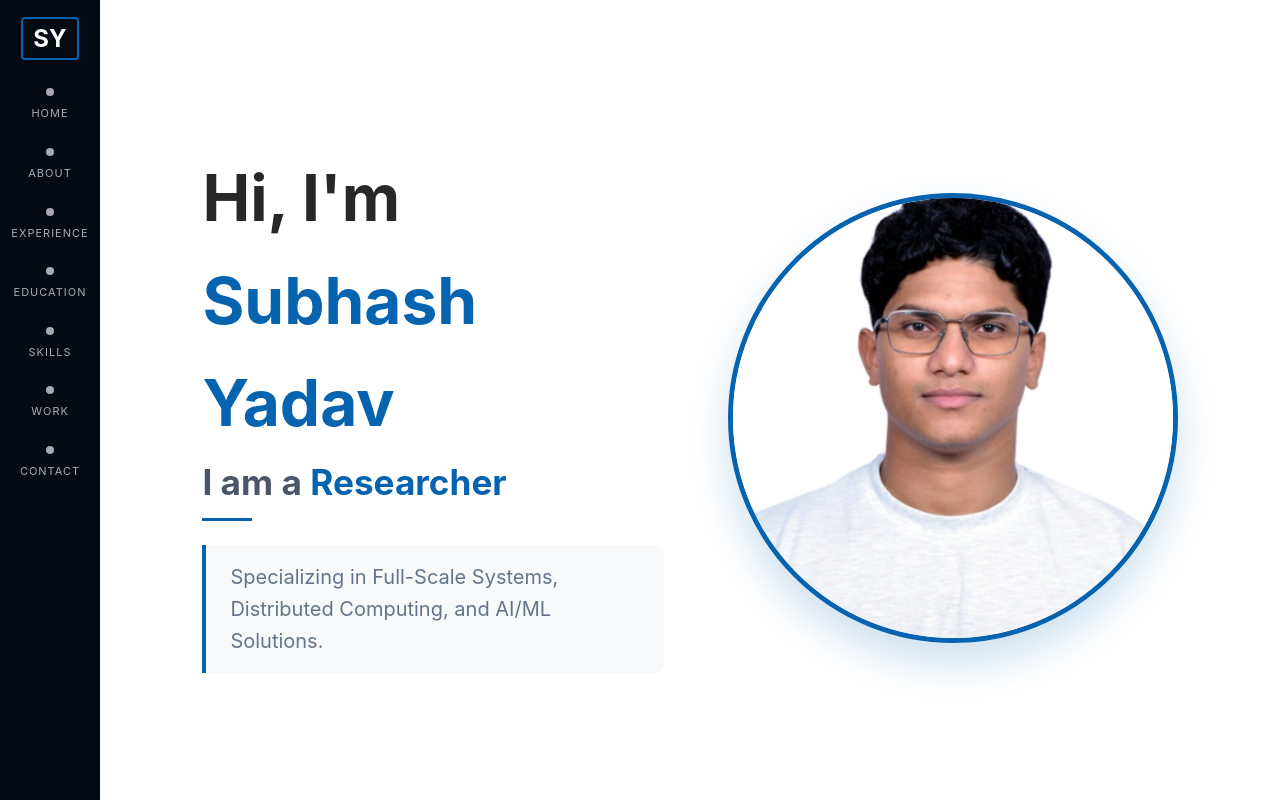
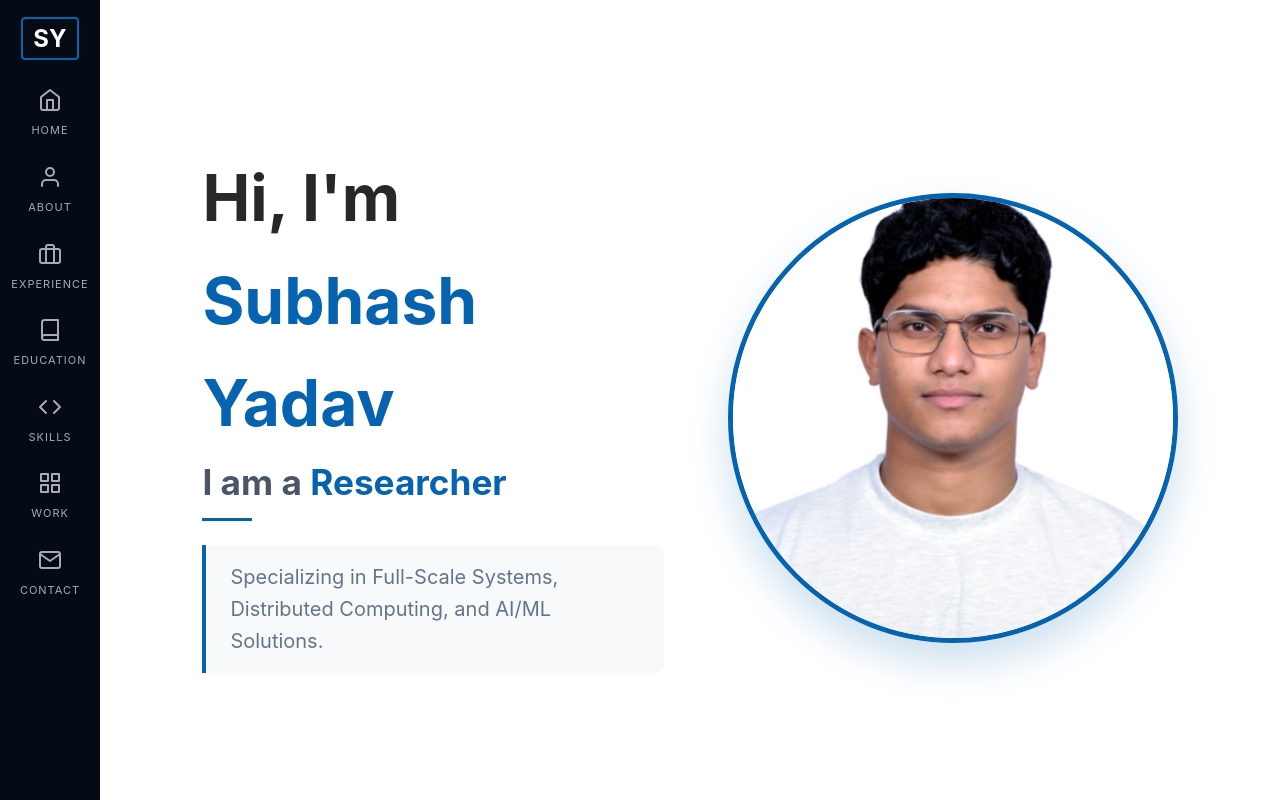
Before and after one commit to subhashyadavon/SubhashYadav, a React (Vite) app: page / in a window 1280 px wide. Shown: the top 800 px of the page. Built offline with nearby package versions, Linux system fonts and the light colour scheme.

Commit message:
feat: added svg icons to sidebar navigation

```diff
--- /dev/null
+++ b/src/components/Navbar/NavIcons.jsx
@@ -0,0 +1,52 @@
+import React from 'react';
+
+export const HomeIcon = () => (
+  <svg width="24" height="24" viewBox="0 0 24 24" fill="none" stroke="currentColor" strokeWidth="2" strokeLinecap="round" strokeLinejoin="round">
+    <path d="M3 9l9-7 9 7v11a2 2 0 0 1-2 2H5a2 2 0 0 1-2-2z"></path>
+    <polyline points="9 22 9 12 15 12 15 22"></polyline>
+  </svg>
+);
+
+export const UserIcon = () => (
+  <svg width="24" height="24" viewBox="0 0 24 24" fill="none" stroke="currentColor" strokeWidth="2" strokeLinecap="round" strokeLinejoin="round">
+    <path d="M20 21v-2a4 4 0 0 0-4-4H8a4 4 0 0 0-4 4v2"></path>
+    <circle cx="12" cy="7" r="4"></circle>
+  </svg>
+);
+
+export const BriefcaseIcon = () => (
+  <svg width="24" height="24" viewBox="0 0 24 24" fill="none" stroke="currentColor" strokeWidth="2" strokeLinecap="round" strokeLinejoin="round">
+    <rect x="2" y="7" width="20" height="14" rx="2" ry="2"></rect>
+    <path d="M16 21V5a2 2 0 0 0-2-2h-4a2 2 0 0 0-2 2v16"></path>
+  </svg>
+);
+
+export const BookIcon = () => (
+  <svg width="24" height="24" viewBox="0 0 24 24" fill="none" stroke="currentColor" strokeWidth="2" strokeLinecap="round" strokeLinejoin="round">
+    <path d="M4 19.5A2.5 2.5 0 0 1 6.5 17H20"></path>
+    <path d="M6.5 2H20v20H6.5A2.5 2.5 0 0 1 4 19.5v-15A2.5 2.5 0 0 1 6.5 2z"></path>
+  </svg>
+);
+
+export const CodeIcon = () => (
+  <svg width="24" height="24" viewBox="0 0 24 24" fill="none" stroke="currentColor" strokeWidth="2" strokeLinecap="round" strokeLinejoin="round">
+    <polyline points="16 18 22 12 16 6"></polyline>
+    <polyline points="8 6 2 12 8 18"></polyline>
+  </svg>
+);
+
+export const GridIcon = () => (
+  <svg width="24" height="24" viewBox="0 0 24 24" fill="none" stroke="currentColor" strokeWidth="2" strokeLinecap="round" strokeLinejoin="round">
+    <rect x="3" y="3" width="7" height="7"></rect>
+    <rect x="14" y="3" width="7" height="7"></rect>
+    <rect x="14" y="14" width="7" height="7"></rect>
+    <rect x="3" y="14" width="7" height="7"></rect>
+  </svg>
+);
+
+export const MailIcon = () => (
+  <svg width="24" height="24" viewBox="0 0 24 24" fill="none" stroke="currentColor" strokeWidth="2" strokeLinecap="round" strokeLinejoin="round">
+    <path d="M4 4h16c1.1 0 2 .9 2 2v12c0 1.1-.9 2-2 2H4c-1.1 0-2-.9-2-2V6c0-1.1.9-2 2-2z"></path>
+    <polyline points="22,6 12,13 2,6"></polyline>
+  </svg>
+);
--- a/src/components/Navbar/Navbar.css
+++ b/src/components/Navbar/Navbar.css
@@ -57,14 +57,10 @@
   margin-top: 5px;
 }
 
-/* Simulate icons with CSS dots or initials if no icons available */
-.anchor-link::before {
-  content: '';
-  width: 8px;
-  height: 8px;
-  background: currentColor;
-  border-radius: 50%;
-  margin-bottom: 4px;
+/* SVG icons replaced dots */
+.anchor-link svg {
+  margin-bottom: 5px;
+  stroke: currentColor;
 }
 
 @media (max-width: 900px) {
--- a/src/components/Navbar/Navbar.jsx
+++ b/src/components/Navbar/Navbar.jsx
@@ -1,6 +1,7 @@
 import React from 'react'
 import './Navbar.css'
 import AnchorLink from 'react-anchor-link-smooth-scroll'
+import { HomeIcon, UserIcon, BriefcaseIcon, BookIcon, CodeIcon, GridIcon, MailIcon } from './NavIcons'
 
 const Navbar = () => {
   return (
@@ -9,13 +10,13 @@ const Navbar = () => {
         <AnchorLink href='#home'>SY</AnchorLink>
       </div>
       <ul className="nav-menu">
-        <li><AnchorLink className='anchor-link' offset={100} href='#home'><span className="nav-text">Home</span></AnchorLink></li>
-        <li><AnchorLink className='anchor-link' offset={100} href='#about'><span className="nav-text">About</span></AnchorLink></li>
-        <li><AnchorLink className='anchor-link' offset={100} href='#experience'><span className="nav-text">Experience</span></AnchorLink></li>
-        <li><AnchorLink className='anchor-link' offset={100} href='#education'><span className="nav-text">Education</span></AnchorLink></li>
-        <li><AnchorLink className='anchor-link' offset={100} href='#techstack'><span className="nav-text">Skills</span></AnchorLink></li>
-        <li><AnchorLink className='anchor-link' offset={100} href='#work'><span className="nav-text">Work</span></AnchorLink></li>
-        <li><AnchorLink className='anchor-link' offset={100} href='#contact'><span className="nav-text">Contact</span></AnchorLink></li>
+        <li><AnchorLink className='anchor-link' offset={100} href='#home'><HomeIcon /><span className="nav-text">Home</span></AnchorLink></li>
+        <li><AnchorLink className='anchor-link' offset={100} href='#about'><UserIcon /><span className="nav-text">About</span></AnchorLink></li>
+        <li><AnchorLink className='anchor-link' offset={100} href='#experience'><BriefcaseIcon /><span className="nav-text">Experience</span></AnchorLink></li>
+        <li><AnchorLink className='anchor-link' offset={100} href='#education'><BookIcon /><span className="nav-text">Education</span></AnchorLink></li>
+        <li><AnchorLink className='anchor-link' offset={100} href='#techstack'><CodeIcon /><span className="nav-text">Skills</span></AnchorLink></li>
+        <li><AnchorLink className='anchor-link' offset={100} href='#work'><GridIcon /><span className="nav-text">Work</span></AnchorLink></li>
+        <li><AnchorLink className='anchor-link' offset={100} href='#contact'><MailIcon /><span className="nav-text">Contact</span></AnchorLink></li>
       </ul>
     </nav>
   )
```
